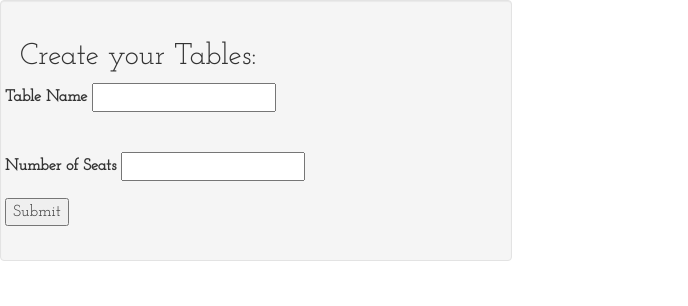
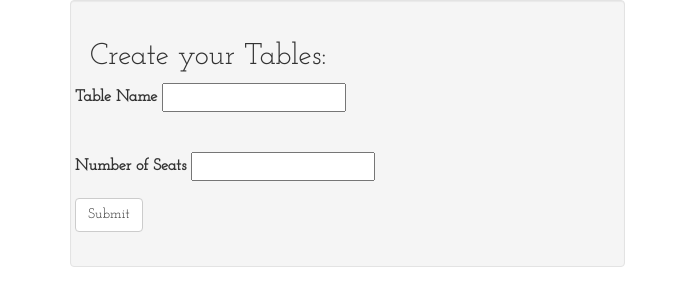
Before and after one commit to nurarenke/Seater, a Flask app: a page that uses templates/table-info.html in a window 1280 px wide. Shown: the part 52-358 px from the top of the page, without its empty margins (0-688 px from the left). Run offline with Flask 2, Linux system fonts and the light colour scheme; some libraries are stand-ins or nearby versions.

Commit message:
finished bootstrap for table info page

```diff
--- a/templates/table-info.html
+++ b/templates/table-info.html
@@ -1,10 +1,12 @@
 {% extends 'base.html' %}
 {% block title %}Tables{% endblock %}
 {% block content %}
-
+<div class="container">
+    <div class="row">
+      <div class="col-md-6 col-lg-6">
         {% if table != None %}
         <!--Display table info-->
-<div class="well spaced" style="width:40%;">
+        <div class="well spaced">
           <h2>Edit Table</h2>
 
           <form class="form-horizontal" action='/event={{ event_id }}/update-table/table={{ table.table_id }}' method='POST'>
@@ -17,33 +19,43 @@
               <input type='number' name='max-seats' value='{{ table.max_seats }}'>
             </div>
             <div class="form-group">
-      <input type='submit' name='btn' value='Save'>
+              <button type='submit' class="btn btn-default">Save</button>
             </div>
           </form>
           <form class="form-horizontal" action='/event={{ event_id }}/delete-table/table={{ table.table_id }}' method='POST'>
             <div class="form-group">
-      <input type='submit' name='btn' value='Delete'>
+              <button type='submit' class="btn btn-default" class="delete-button">Delete</button>
             </div>
           </form>
+          <!--End of Edit Table form-->
         </div>
-
-<div>
+      <!--End of column-->
+      </div>
+      <div class="col-md-6 col-lg-6">
+        <div class="well spaced">
           <h2>Seated at Table</h2>
           {%if seated_at_table %}
-  <ul>
+            <ul class="list-group">
                 {% for attendee in seated_at_table %}
-      <li><a href="/attendee/{{ attendee.event_id }}/{{ attendee.attendee_id }}">{{ attendee.first_name }} {{ attendee.last_name }}</a></li>
+                <a class="list-group-item list-group-item-action" href="/attendee/{{ attendee.event_id }}/{{ attendee.attendee_id }}">{{ attendee.first_name }} {{ attendee.last_name }}</a>
                 {% endfor %}
 
             </ul>
           {% else %}
             <p>You do not have any arrangements yet.</p>
           {% endif %}
+          <!--End of Seated at table div-->
+        </div>
+      <!--End of Seated at Table Column-->
+      </div>
+    <!--End of row-->
     </div>
 
   {% else %}
+  <div class="row">
+        <div class="col-md-12 col-lg-12">
             <!--Create a Table-->
-<div class="well spaced" style="width:40%;">
+            <div class="well spaced">
               <h2>Create your Tables:</h2>
 
               <form class="form-horizontal" action='/event={{ event_id }}/create-tables/' method='POST'>
@@ -56,10 +68,16 @@
                   <input type='number' name='max-seats'>
                 </div>
                 <div class="form-group">
-      <input type='submit' name='btn' value='Submit'>
+                  <button type='submit' class="btn btn-default">Submit</button>
                 </div>
               </form>
-
+            <!--End of create table div-->
+            </div>
+          <!--End column-->
+        </div>
+      <!--End of row-->
   </div>
 {% endif %}
+<!--End of container-->
+</div>
 {% endblock %}
```
Lines whose indentation alone changed are shown as unchanged.
